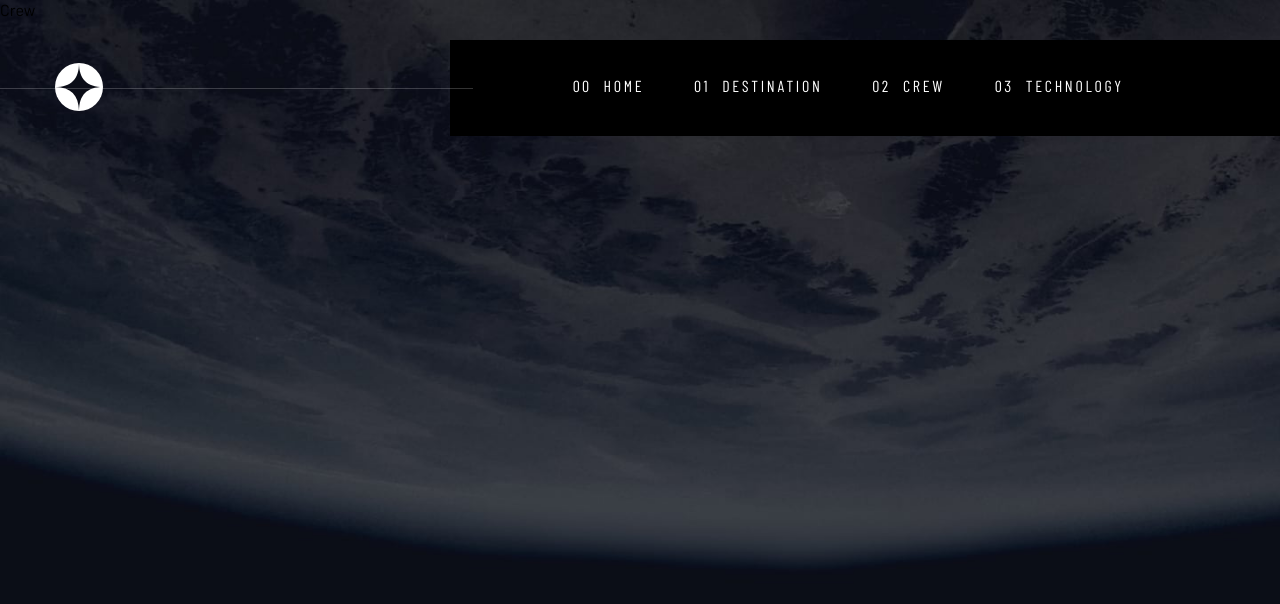
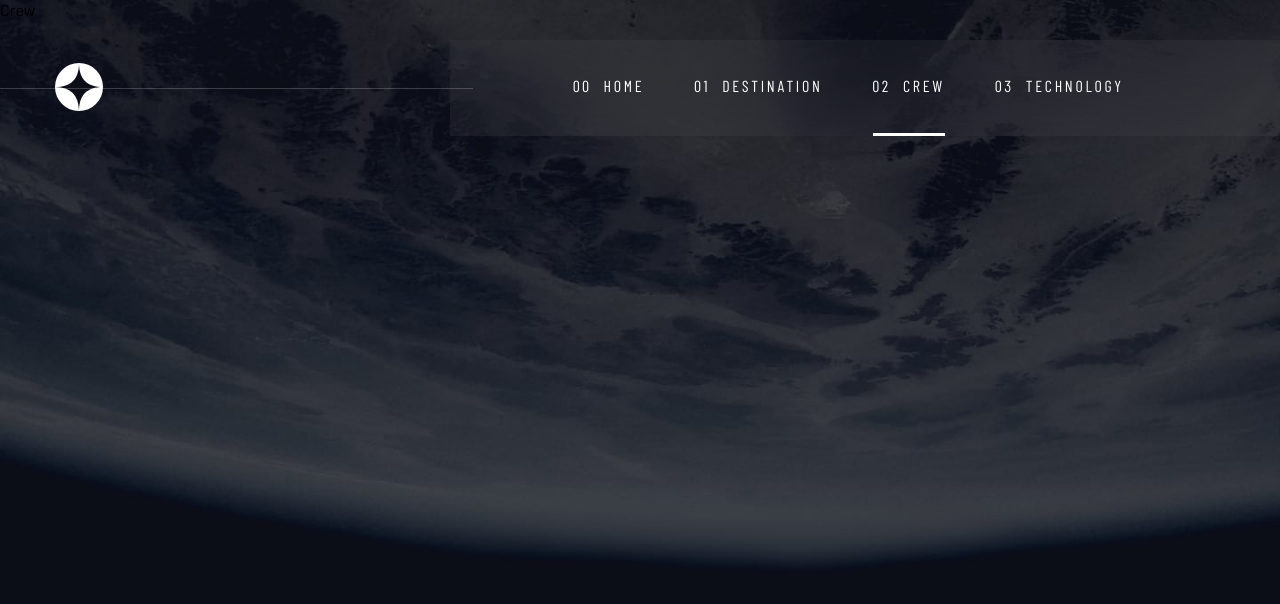
Before and after one commit to ElieB77/space_tourism, a Next.js app in the folder space_tourism/: page /crew in a window 1280 px wide. Shown: the top 604 px of the page. Built offline with nearby package versions, Linux system fonts and the light colour scheme.

Commit message:
Add active link.

```diff
--- a/space_tourism/src/app/_assets/data.json
+++ b/space_tourism/src/app/_assets/data.json
@@ -3,22 +3,26 @@
     {
       "index": "00",
       "link": "home",
-      "to": "/"
+      "to": "/",
+      "id": 1
     },
     {
       "index": "01",
       "link": "destination",
-      "to": "/destination"
+      "to": "/destination",
+      "id": 2
     },
     {
       "index": "02",
       "link": "crew",
-      "to": "/crew"
+      "to": "/crew",
+      "id": 3
     },
     {
       "index": "03",
       "link": "technology",
-      "to": "/technology"
+      "to": "/technology",
+      "id": 4
     }
   ],
   "home": {
--- a/space_tourism/src/app/_components/Navbar/index.tsx
+++ b/space_tourism/src/app/_components/Navbar/index.tsx
@@ -1,10 +1,13 @@
+"use client";
 import "@/app/_styles/components/_navbar.scss";
 import Link from "next/link";
+import { usePathname } from "next/navigation";
 
 interface INavlink {
   index: string;
   link: string;
   to: string;
+  id: number;
 }
 
 interface NavbarProps {
@@ -12,15 +15,20 @@ interface NavbarProps {
 }
 
 export const Navbar = (props: NavbarProps): JSX.Element => {
+  const pathname = usePathname();
   return (
     <div className="__navbar">
       <hr />
-      {props.data.map((el: INavlink) => {
+      {props.data.map((link: INavlink) => {
         return (
           <>
-            <Link className="nav_link" key={el.index} href={el.to}>
-              <span>{el.index}</span>
-              <span>{el.link}</span>
+            <Link
+              className={`nav_link ${pathname === link.to ? "__active" : ""}`}
+              key={link.id}
+              href={link.to}
+            >
+              <span>{link.index}</span>
+              <span>{link.link}</span>
             </Link>
           </>
         );
--- a/space_tourism/src/app/_styles/abstracts/_mixins.scss
+++ b/space_tourism/src/app/_styles/abstracts/_mixins.scss
@@ -1,3 +1,5 @@
+@use "../abstracts/variables" as *;
+
 @mixin background_image($image) {
   background-image: url($image);
   background-size: cover;
@@ -5,3 +7,7 @@
   width: 100%;
   height: 100%;
 }
+
+@mixin active {
+  border-bottom: solid 3px $light !important;
+}
--- a/space_tourism/src/app/_styles/abstracts/_variables.scss
+++ b/space_tourism/src/app/_styles/abstracts/_variables.scss
@@ -1,6 +1,7 @@
 @use "../base/fonts" as *;
 
 $dark: #0b0d17;
+$dark-opacity: rgba(255, 255, 255, 0.04);
 $light: #fff;
 $bright: #d0d6f9;
 $bellefair: "Bellefair";
--- a/space_tourism/src/app/_styles/components/_navbar.scss
+++ b/space_tourism/src/app/_styles/components/_navbar.scss
@@ -1,7 +1,9 @@
 @use "../abstracts/variables" as *;
+@use "../abstracts/mixins" as *;
 
 .__navbar {
-  background-color: black;
+  background-color: $dark-opacity;
+  backdrop-filter: blur(40.774227142333984px);
   width: 830px;
   height: 96px;
   display: flex;
@@ -36,3 +38,7 @@
     margin-right: 12px;
   }
 }
+
+.__active {
+  @include active;
+}
```
